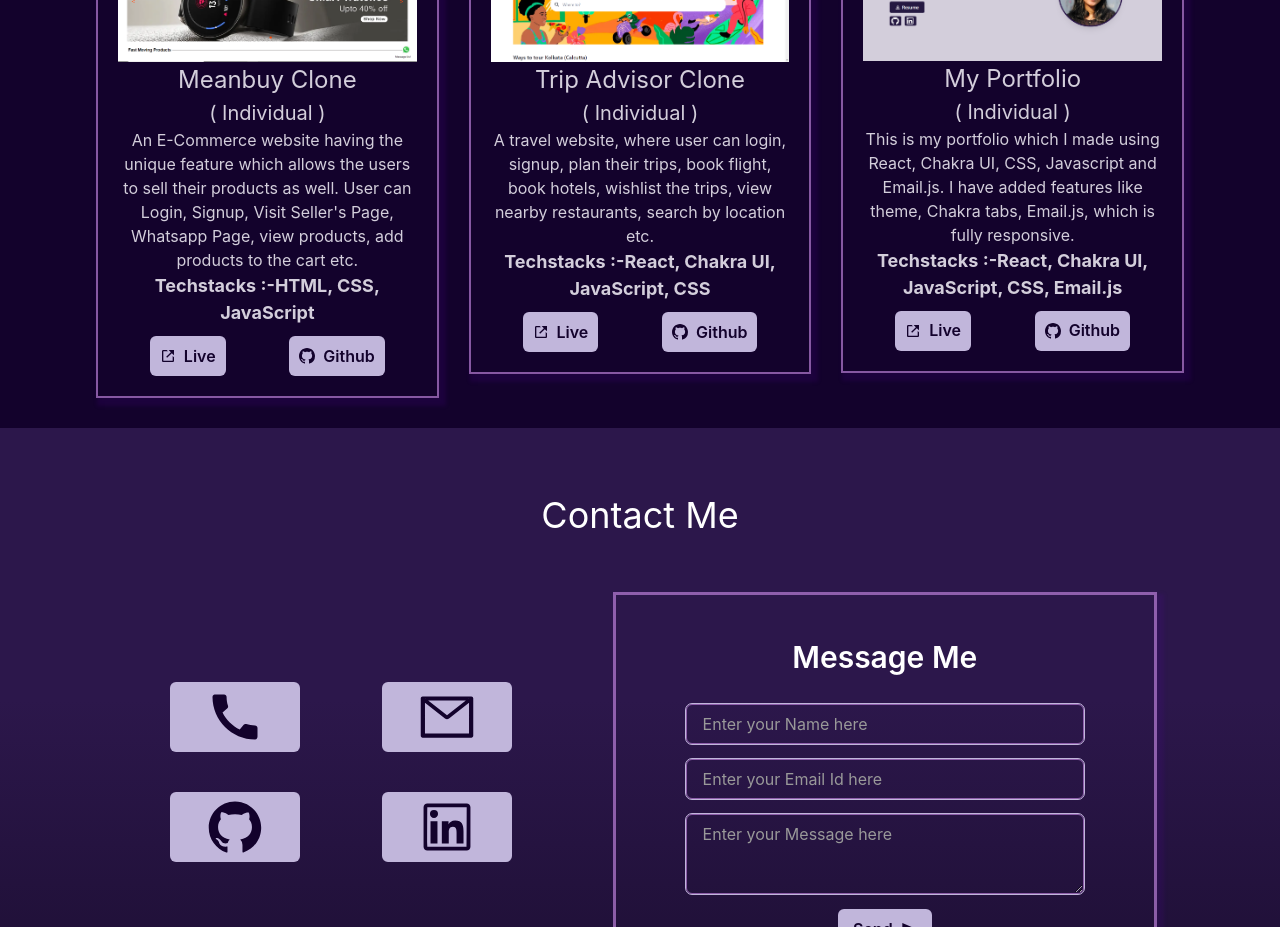
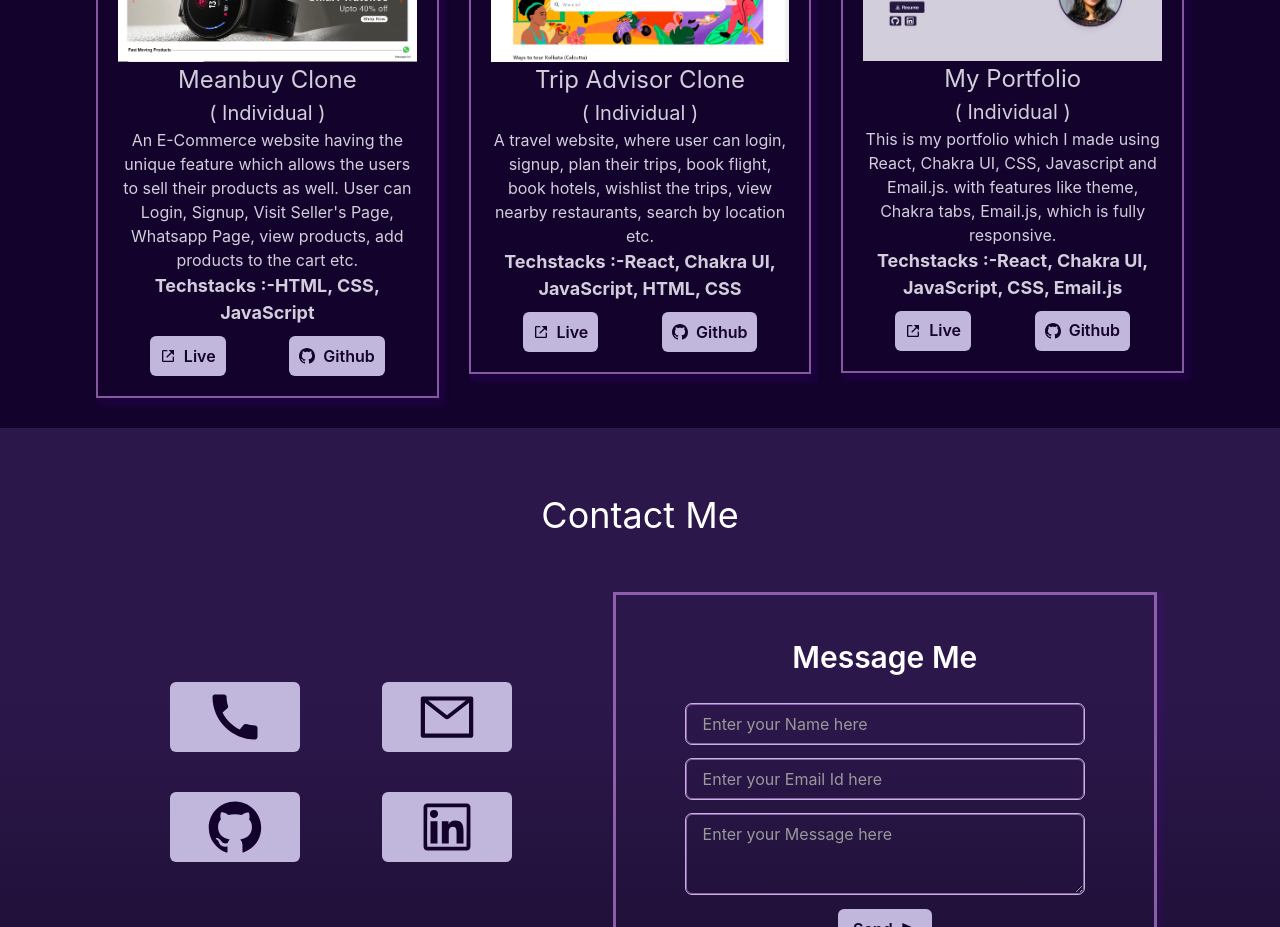
Before and after one commit to sanghamitra0591/sanghamitra0591.github.io, a React (Create React App) app: page / in a window 1280 px wide. Shown: the part 4700-5627 px from the top of the page. Built offline with nearby package versions, Linux system fonts and the light colour scheme.

Commit message:
updated github calendar

```diff
--- a/src/Pages/Project.jsx
+++ b/src/Pages/Project.jsx
@@ -96,7 +96,7 @@ function Project(){
             img: tripadvisor,
             type: "Individual",
             desc: "A travel website, where user can login, signup, plan their trips, book flight, book hotels, wishlist the trips, view nearby restaurants, search by location etc.",
-            techstack: "React, Chakra UI, JavaScript, CSS",
+            techstack: "React, Chakra UI, JavaScript, HTML, CSS",
             livelink: "https://tripadvisor-clone1.vercel.app/",
             gitlink: "https://github.com/sanghamitra0591/trip-advisor-clone/"
         },
@@ -105,7 +105,7 @@ function Project(){
             name: "My Portfolio",
             img: (colorMode==="light" ? portfoliolight : portfoliodark),
             type: "Individual",
-            desc: "This is my portfolio which I made using React, Chakra UI, CSS, Javascript and Email.js. I have added features like theme, Chakra tabs, Email.js, which is fully responsive.",
+            desc: "This is my portfolio which I made using React, Chakra UI, CSS, Javascript and Email.js. with features like theme, Chakra tabs, Email.js, which is fully responsive.",
             techstack: "React, Chakra UI, JavaScript, CSS, Email.js",
             livelink: "https://sanghamitra0591.github.io/",
             gitlink: "https://github.com/sanghamitra0591/sanghamitra0591.github.io"
```
